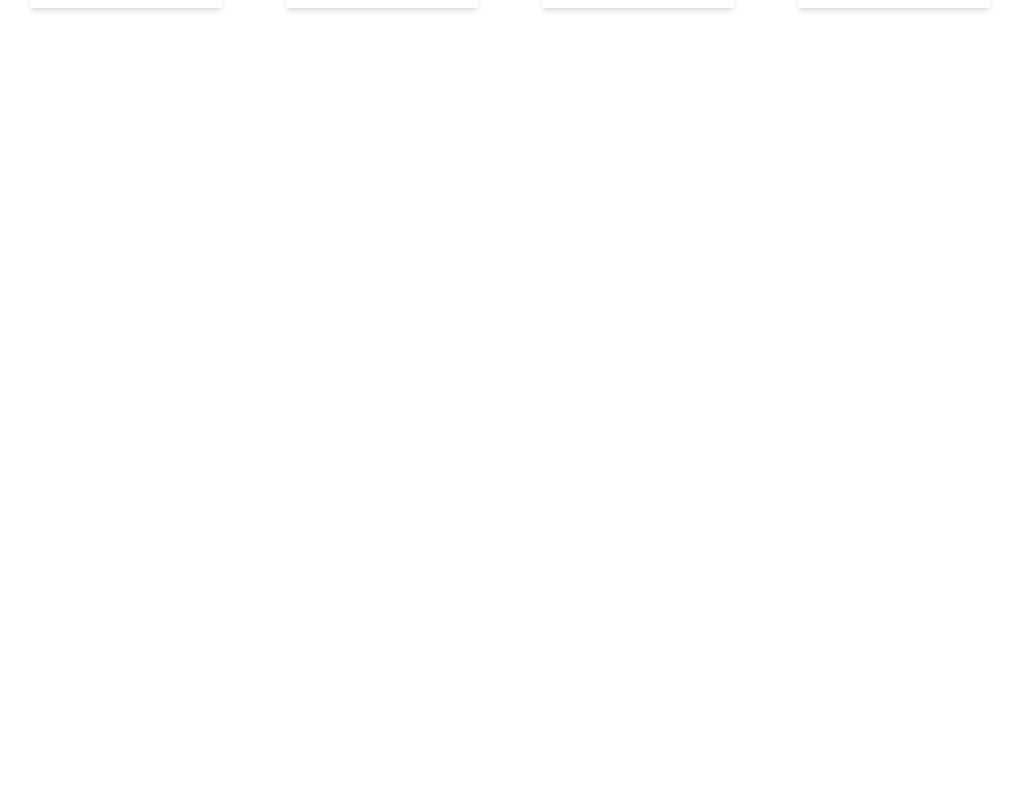
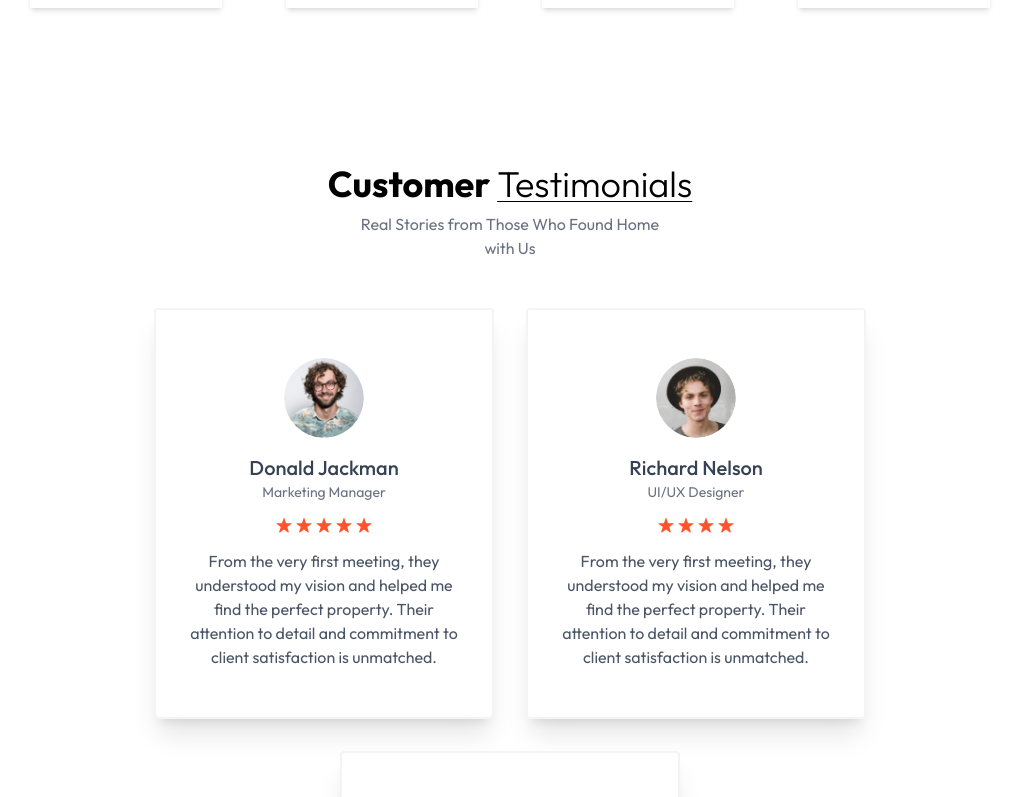
Before and after one commit to KKabilan07/Real-Estate, a React (Vite) app: page / in a window 1280 px wide. Shown: the part 2283-3080 px from the top of the page, without its empty margins (130-1149 px from the left). Before the commit the page ends 2407 px from the top, so only its background shows below. Built offline with nearby package versions, Linux system fonts and the light colour scheme; a web font is replaced by a local one.

Commit message:
Added Testimonial Section

```diff
--- a/src/App.jsx
+++ b/src/App.jsx
@@ -2,6 +2,7 @@ import React from 'react'
 import Header from './Components/Header'
 import About from './Components/About'
 import Projects from './Components/Projects'
+import Testimonials from './Components/Testimonials'
 
 
 const App = () => {
@@ -10,6 +11,7 @@ const App = () => {
       <Header/>
       <About/>
       <Projects/>
+      <Testimonials/>
     </div>
   )
 }
--- /dev/null
+++ b/src/Components/Testimonials.jsx
@@ -0,0 +1,30 @@
+import React from 'react'
+import { assets, testimonialsData } from '../assets/assets'
+
+const Testimonials = () => {
+  return (
+    <div className='container mx-auto py-10 lg:px-32 w-full overflow-hidden' id='Testimonials'>
+        <h1 className='text-2xl sm:text-4xl font-bold mb-2 text-center'>Customer <span className='underline underline-offset-4 decoration-1 under font-light'>Testimonials</span></h1>
+        <p className='text-center text-gray-500 mb-12 max-w-80 mx-auto'>Real Stories from Those Who Found Home with Us</p>
+
+        <div className='flex flex-wrap justify-center gap-8'>
+          {testimonialsData.map((testimonial, index) => (
+            <div key={index} className='max-w-[340px] border-gray-100 border-2 shadow-xl rounded px-8 py-12 text-center hover:border-b-cyan-900
+    transition-all duration-300 ease-in-out'>
+              <img  className='w-20 h-20 rounded-full mx-auto mb-4' src={testimonial.image} alt={testimonial.alt} />
+              <h2 className='text-xl text-gray-700 font-medium'>{testimonial.name}</h2>
+              <p className='text-gray-500 mb-4 text-sm'>{testimonial.title}</p>
+              <div className='flex justify-center gap-1 text-red-500 mb-4'>
+                {Array.from({length: testimonial.rating}, (item, index) => (
+                  <img src={assets.star_icon} key={index}/>
+                ))}
+              </div>
+              <p className='text-gray-600'>{testimonial.text}</p>
+            </div>
+          ))}
+        </div>
+    </div>
+  )
+}
+
+export default Testimonials
```
